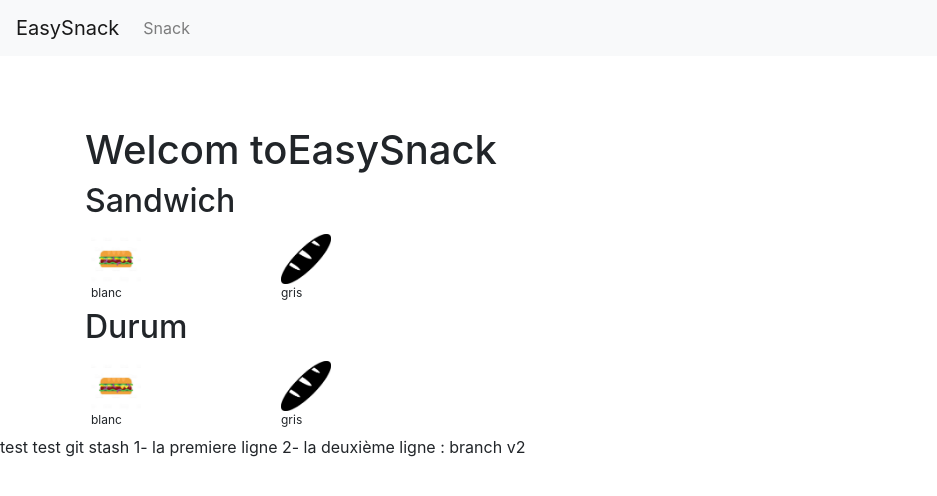
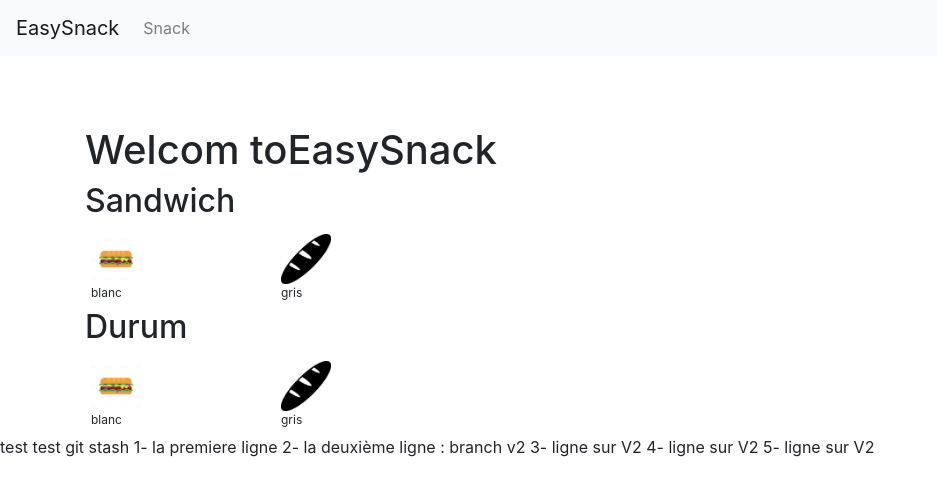
Before and after one commit to abodojana/easySnack, an Angular app: page / in a window 1280 px wide. Shown: the top 496 px of the page, without its empty margins (0-937 px from the left). Built offline with nearby package versions, Linux system fonts and the light colour scheme.

Commit message:
add ligne V2

```diff
--- a/src/app/app.component.html
+++ b/src/app/app.component.html
@@ -7,3 +7,6 @@ test
 test git stash
 1- la premiere ligne
 2- la deuxième ligne : branch v2
+3- ligne sur V2
+4- ligne sur V2
+5- ligne sur V2
```
